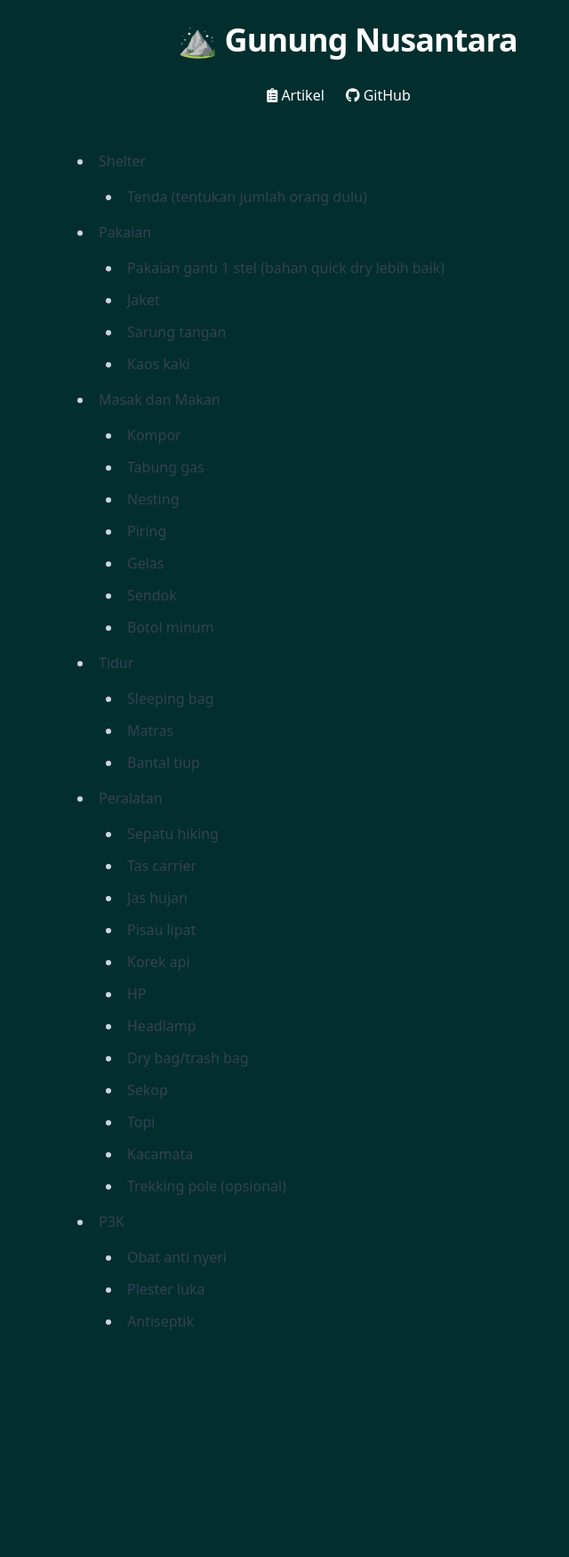
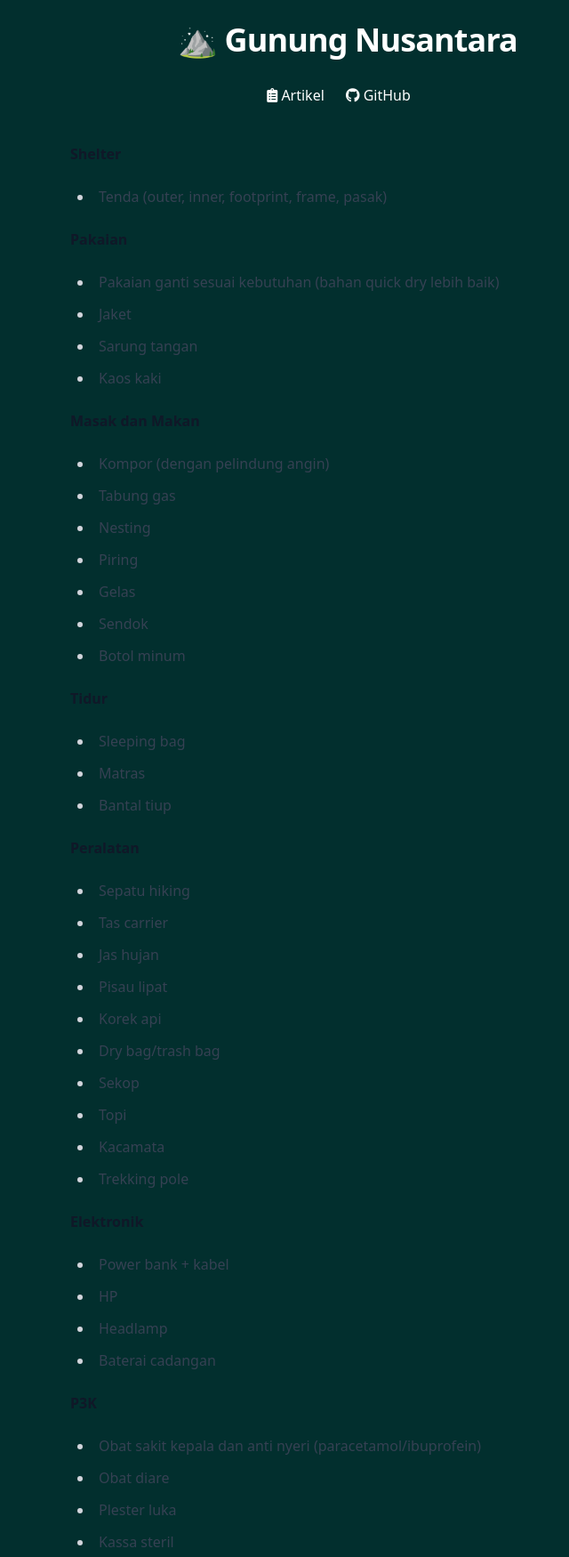
Before and after one commit to mmdmthr/indonesia-mountain, an Astro site: page /articles/template-daftar-perlengkapan in a window 1280 px wide. Shown: the part 53-1803 px from the top of the page at 89% size, without its empty margins (249-889 px from the left). Before the commit the page ends 1620 px from the top, so only its background shows below. Built offline with nearby package versions, Linux system fonts and the light colour scheme; Astro itself is replaced by a stand-in of ours.

Commit message:
update article template perlengkapan

```diff
--- a/src/content/articles/template-daftar-perlengkapan.md
+++ b/src/content/articles/template-daftar-perlengkapan.md
@@ -1,44 +1,55 @@
 ---
 title: "Template Daftar Perlengkapan"
 pubDate: 2025-06-24
-updatedDate: 2025-06-24
+updatedDate: 2025-06-28
 category: howTo
 tags: ["Perlengkapan"]
 ---
 
-- Shelter
-    - Tenda (tentukan jumlah orang dulu)
-- Pakaian
-    - Pakaian ganti 1 stel (bahan quick dry lebih baik)
-    - Jaket
-    - Sarung tangan
-    - Kaos kaki
-- Masak dan Makan
-    - Kompor
-    - Tabung gas
-    - Nesting
-    - Piring
-    - Gelas
-    - Sendok
-    - Botol minum
-- Tidur
-    - Sleeping bag
-    - Matras
-    - Bantal tiup
-- Peralatan
-    - Sepatu hiking
-    - Tas carrier
-    - Jas hujan
-    - Pisau lipat
-    - Korek api
-    - HP
-    - Headlamp
-    - Dry bag/trash bag
-    - Sekop
-    - Topi
-    - Kacamata
-    - Trekking pole (opsional)
-- P3K
-    - Obat anti nyeri
-    - Plester luka
-    - Antiseptik
+**Shelter**
+- Tenda (outer, inner, footprint, frame, pasak)
+
+**Pakaian**
+- Pakaian ganti sesuai kebutuhan (bahan quick dry lebih baik)
+- Jaket
+- Sarung tangan
+- Kaos kaki
+
+**Masak dan Makan**
+- Kompor (dengan pelindung angin)
+- Tabung gas
+- Nesting
+- Piring
+- Gelas
+- Sendok
+- Botol minum
+
+**Tidur**
+- Sleeping bag
+- Matras
+- Bantal tiup
+
+**Peralatan**
+- Sepatu hiking
+- Tas carrier
+- Jas hujan
+- Pisau lipat
+- Korek api
+- Dry bag/trash bag
+- Sekop
+- Topi
+- Kacamata
+- Trekking pole
+
+**Elektronik**
+- Power bank + kabel
+- HP
+- Headlamp
+- Baterai cadangan
+
+**P3K**
+- Obat sakit kepala dan anti nyeri (paracetamol/ibuprofein)
+- Obat diare
+- Plester luka
+- Kassa steril
+- Cairan antiseptik (betadine)
```
